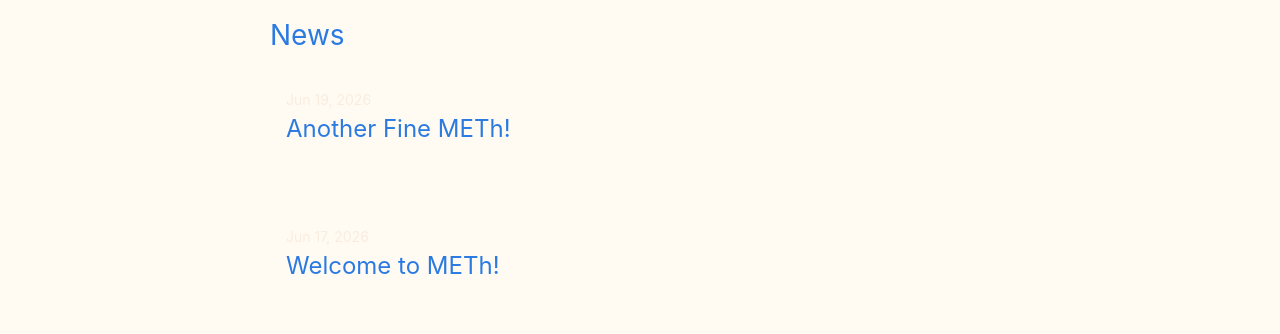
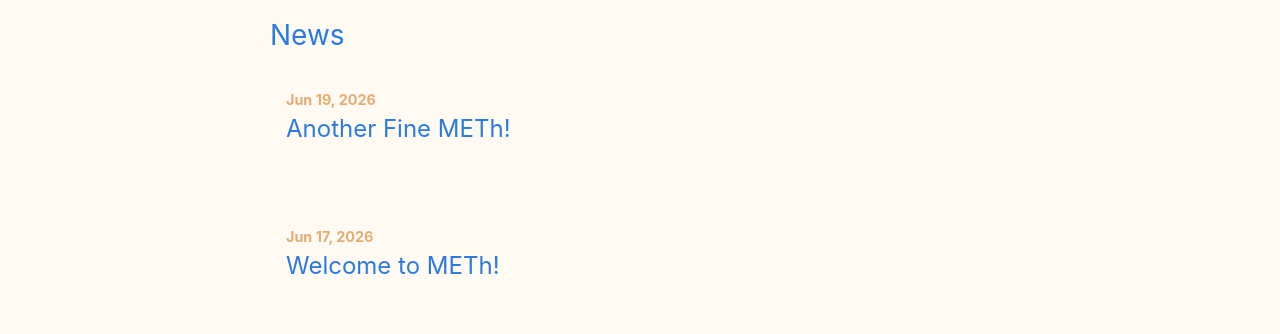
Before and after one commit to jamescummings/jamescummings.github.io, a Jekyll site: the page built from src/index.md, in a window 1280 px wide. Shown: the part 1228-1562 px from the top of the page. Built offline with Jekyll 4.4.1, drawn with Linux system fonts in a browser that asks for light colours.

Commit message:
posts css

```diff
--- a/src/_sass/minima/_custom-styles.scss
+++ b/src/_sass/minima/_custom-styles.scss
@@ -64,9 +64,10 @@ font-weight: bold;
 
 
 
-p.post-meta {
+.post-meta {
 color: #e5ac74;
-
+font-weight: bold;
+font-size: 90%;
  }
 
 
```
